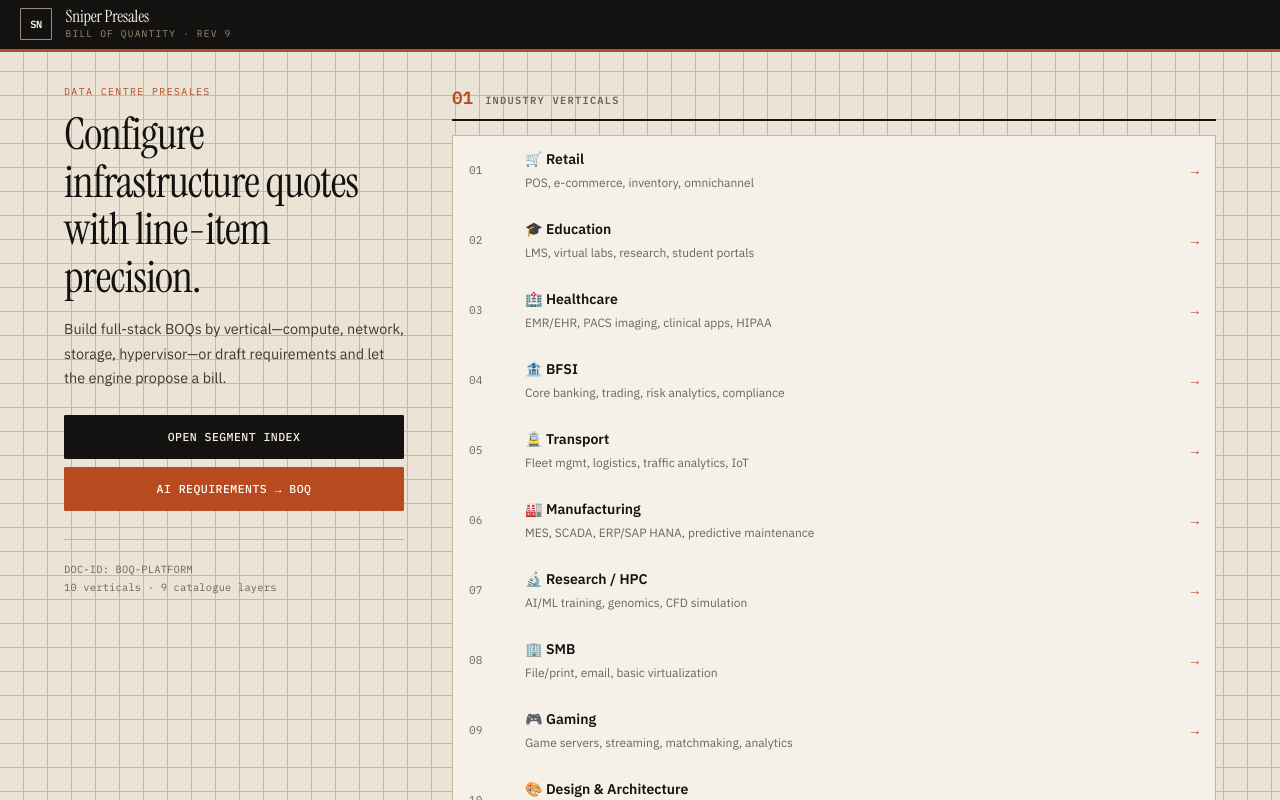
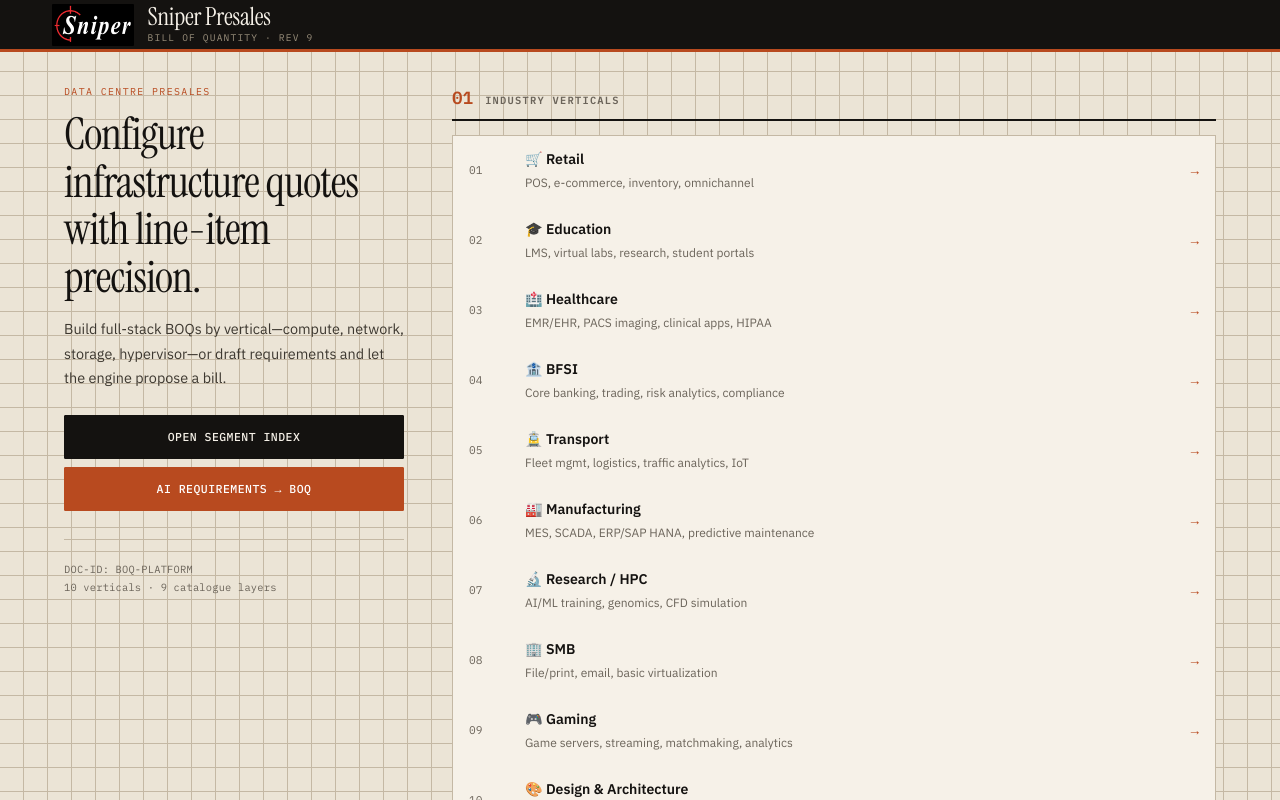
Before and after one commit to NavanetP/BOQ-01, a React (Vite) app: page / in a window 1280 px wide. Shown: the top 800 px of the page. Built offline with nearby package versions, Linux system fonts and the light colour scheme.

Commit message:
Fix Railway JSON parsing

```diff
--- a/src/App.css
+++ b/src/App.css
@@ -16,6 +16,7 @@
     outline-offset: 2px;
   }
 }
+
 
 .hero {
   position: relative;
--- a/src/App.tsx
+++ b/src/App.tsx
@@ -404,7 +404,17 @@ function Configurator(){
     <div className="boq-app">
       <header className="boq-header">
         <div className="boq-header-left">
-          <div className="boq-mark" aria-hidden>SN</div>
+         <div className="boq-mark">
+  <img
+    src="/logo.png"
+    alt="Sniper Presales Logo"
+    style={{
+      width: "90px",
+      height: "40px",
+      objectFit: "contain"
+    }}
+  />
+</div>
           <div>
             <div className="boq-brand-title">Sniper Presales</div>
             <div className="boq-brand-sub">BOQ Configurator · v9</div>
@@ -567,9 +577,9 @@ function SegmentScreen({onSelect,onAI}){
       <Link to="/" className="boq-btn boq-btn-ghost boq-back-link">← Home</Link>
       <div className="boq-segment-hero">
         <div className="boq-segment-brand">
-          <div className="boq-mark boq-logo-lg" aria-hidden>SN</div>
+          <div className="boq-mark boq-logo-lg" aria-hidden></div>
           <div>
-            <div className="boq-page-title" style={{fontSize:"1.5rem",marginBottom:0}}>Sniper Presales</div>
+            <div className="boq-page-title" style={{fontSize:"2.5rem",marginBottom:0}}>Sniper Presales</div>
             <div className="boq-brand-sub">Segment index</div>
           </div>
         </div>
--- a/src/index.css
+++ b/src/index.css
@@ -87,7 +87,7 @@ body {
   top: 0;
   z-index: 200;
   height: var(--boq-header-h);
-  padding: 0 1.25rem;
+  padding: 0 3.25rem;
   display: flex;
   align-items: center;
   justify-content: space-between;
@@ -106,8 +106,8 @@ body {
 
 .boq-mark,
 .boq-logo {
-  width: 32px;
-  height: 32px;
+  width: 82px;
+  height: 42px;
   flex-shrink: 0;
   display: flex;
   align-items: center;
@@ -118,7 +118,7 @@ body {
   letter-spacing: -0.04em;
   color: var(--boq-paper-bright);
   background: transparent;
-  border: 1.5px solid var(--boq-rule-dark);
+  border: 0px solid var(--boq-rule-dark);
   border-radius: var(--boq-radius-sm);
   box-shadow: none;
 }
@@ -132,7 +132,7 @@ body {
 .boq-brand-title {
   font-family: var(--boq-serif);
   font-weight: 400;
-  font-size: 1.05rem;
+  font-size: 1.55rem;
   color: var(--boq-paper-bright);
   line-height: 1.15;
   letter-spacing: -0.01em;
--- a/src/pages/HomePage.tsx
+++ b/src/pages/HomePage.tsx
@@ -9,7 +9,13 @@ export default function HomePage() {
     <div className="boq-app boq-shell">
       <header className="boq-masthead">
         <div className="boq-header-left">
-          <div className="boq-mark" aria-hidden>SN</div>
+          <div className="boq-mark">
+  <img
+    src="/logo.png"
+    alt="Sniper Presales Logo"
+    className="boq-logo"
+  />
+</div>
           <div>
             <div className="boq-brand-title">Sniper Presales</div>
             <div className="boq-brand-sub">Bill of Quantity · Rev 9</div>
```
Also changed, not shown: public/logo.png (added).
